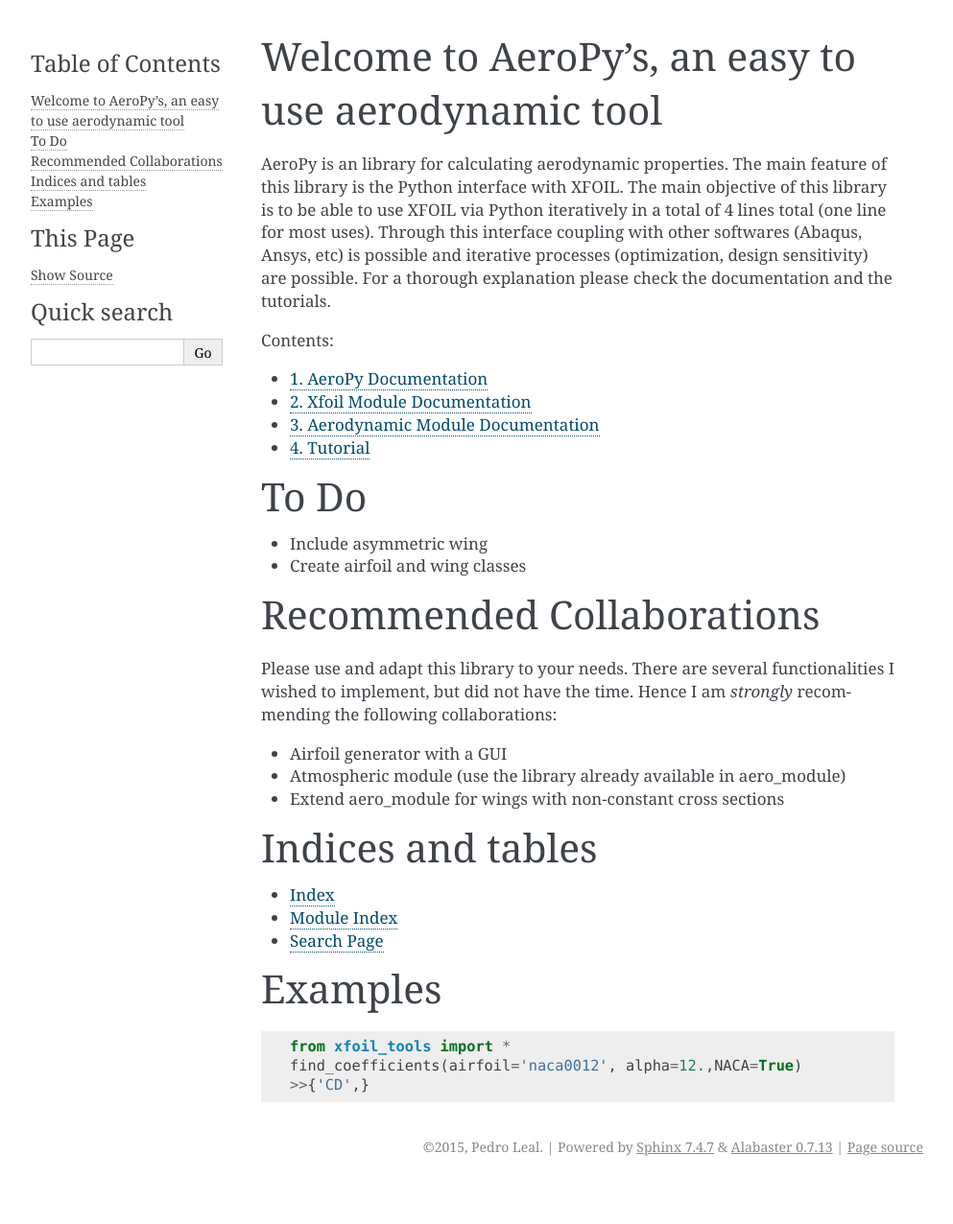
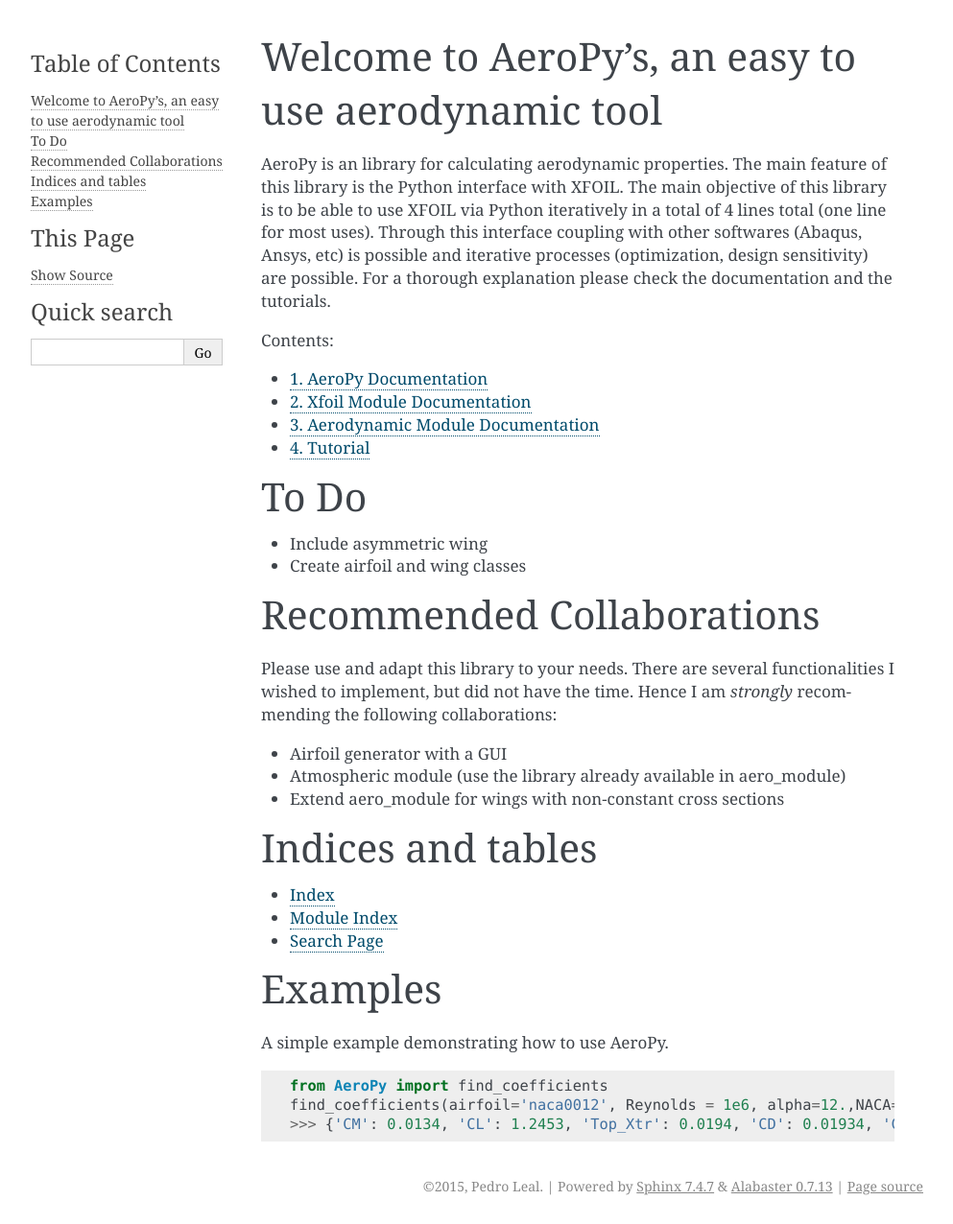
Before and after one commit to leal26/AeroPy, a Sphinx documentation site: the page built from docs/index.rst, in a window 1280 px wide. Shown: the whole page at 96% size, without its empty margins (148-1141 px from the left). Built offline with Sphinx 7.4.7, drawn with Linux system fonts in a browser that asks for light colours; before the commit the page ends 1235 px from its top, so only the background shows below that.

Commit message:
Updated main example

```diff
--- a/docs/index.rst
+++ b/docs/index.rst
@@ -50,8 +50,10 @@
 Examples
 ==================
 
+A simple example demonstrating how to use AeroPy.
+
 .. code-block:: python
 
-    from xfoil_tools import *
-    find_coefficients(airfoil='naca0012', alpha=12.,NACA=True)
-    >>{'CD',}
+    from AeroPy import find_coefficients
+    find_coefficients(airfoil='naca0012', Reynolds = 1e6, alpha=12.,NACA=True)
+    >>> {'CM': 0.0134, 'CL': 1.2453, 'Top_Xtr': 0.0194, 'CD': 0.01934, 'CDp': 0.01379, 'alpha': 12.0, 'Bot_Xtr': 1.0}
```
Also changed, not shown: 5 other files.
